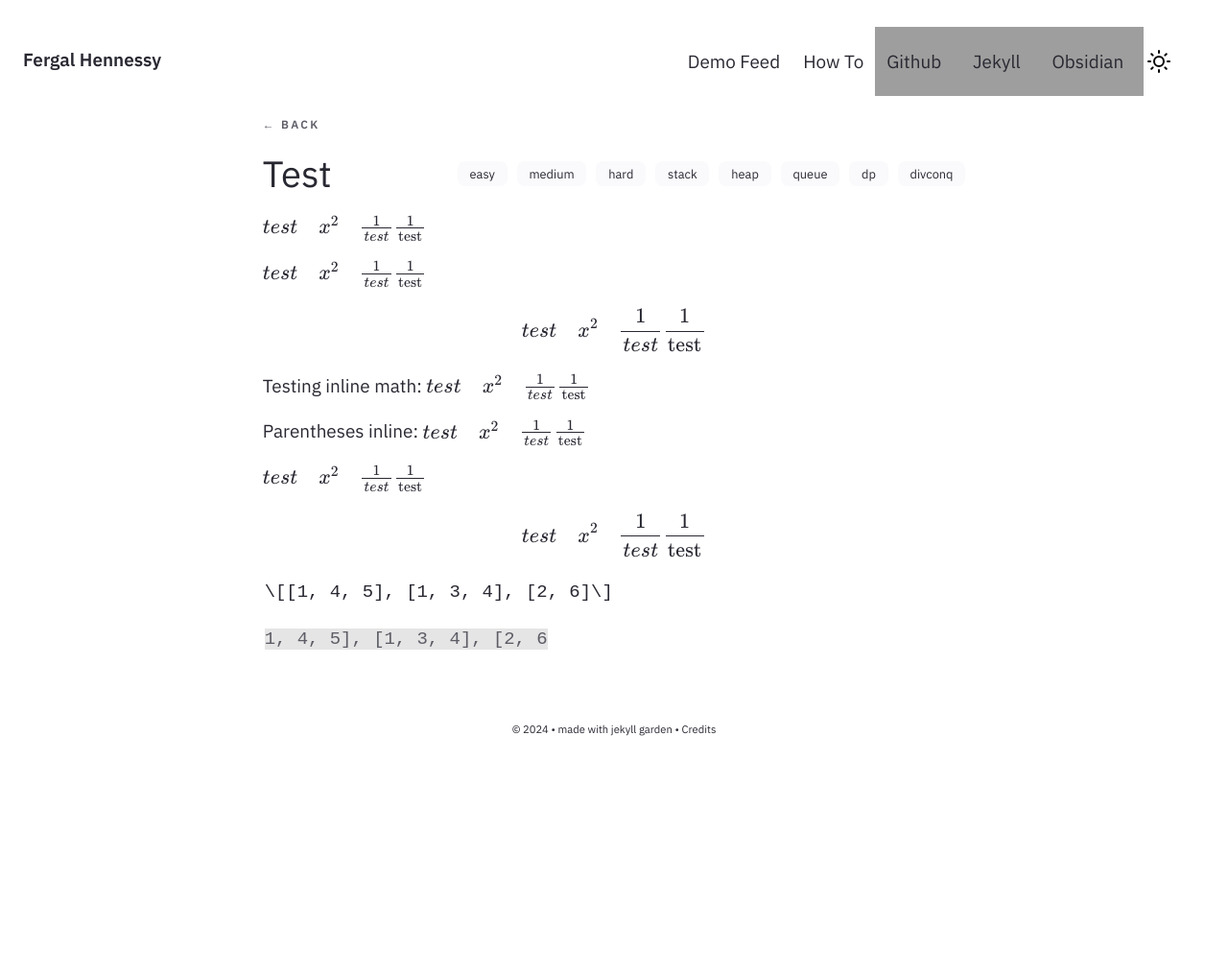
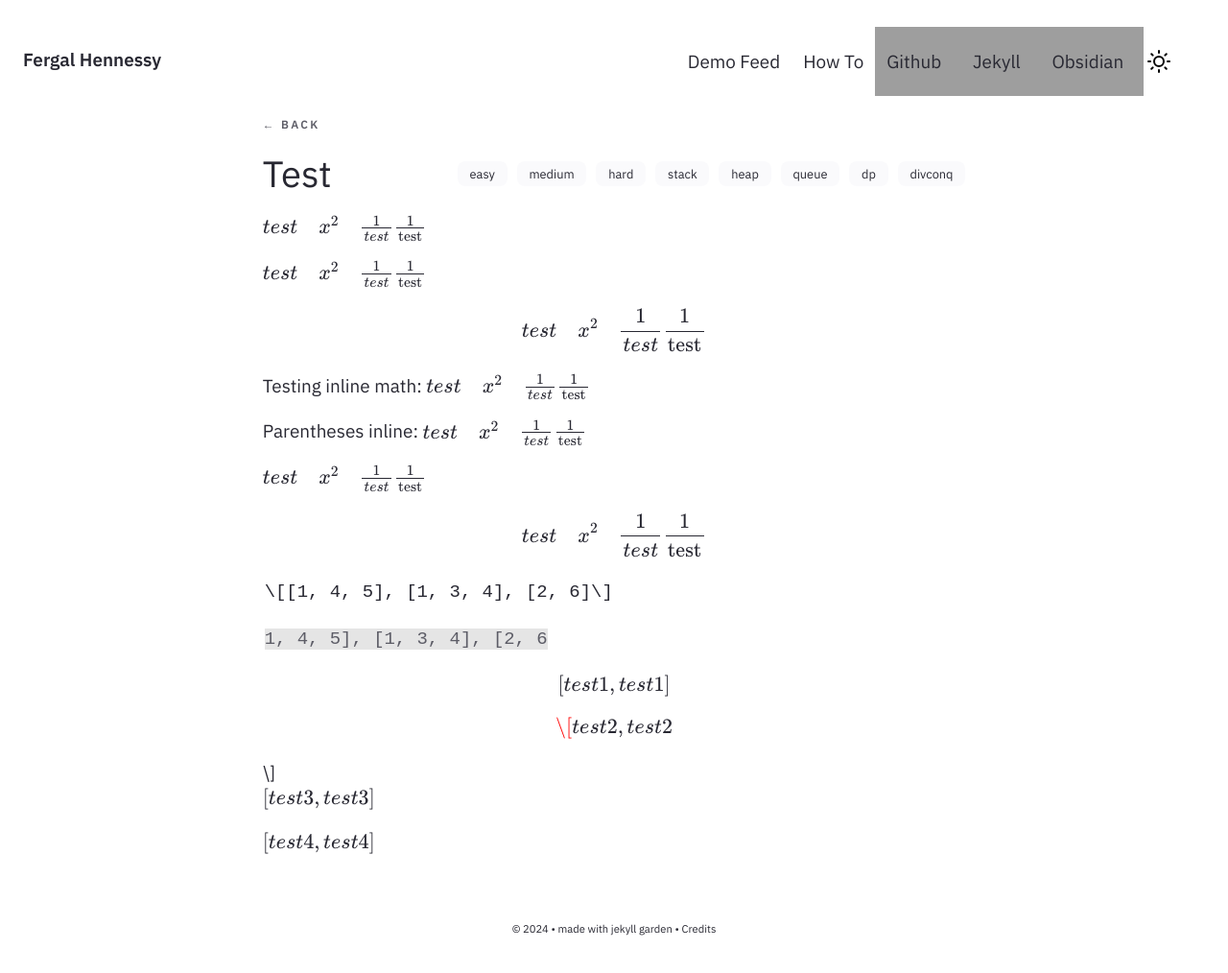
Before and after one commit to FergalHennessy/FergalHennessy.github.io, a Jekyll site: the page built from docs/_notes/Test.md, in a window 1280 px wide, cut to the strip 0-1017 px from the top of the page. Shown: the top 1014 px of the strip at 96% size. Built offline with Jekyll 4.4.1, drawn with Linux system fonts in a browser that asks for light colours; before the commit the page ends 900 px from its top, so only the background shows below that; grey boxes are pictures that could not be loaded.

Commit message:
brackets are broken

```diff
--- a/docs/_notes/Test.md
+++ b/docs/_notes/Test.md
@@ -23,3 +23,11 @@ Parentheses inline: \\(test \quad x^2 \quad \frac{1}{test} \frac{1}{\text{test}}
 `\[[1, 4, 5], [1, 3, 4], [2, 6]\]`
 
 `[[1, 4, 5], [1, 3, 4], [2, 6]]`
+
+$$[ test1, test1]$$
+
+$$\[ test2, test2 \]$$
+
+\\\( \[test3, test3 \]\\\)
+
+\\\( \[test4, test4 \]\\\)
```
Also changed, not shown: docs/_notes/Public/Permutations.md (+4 -1 lines).
